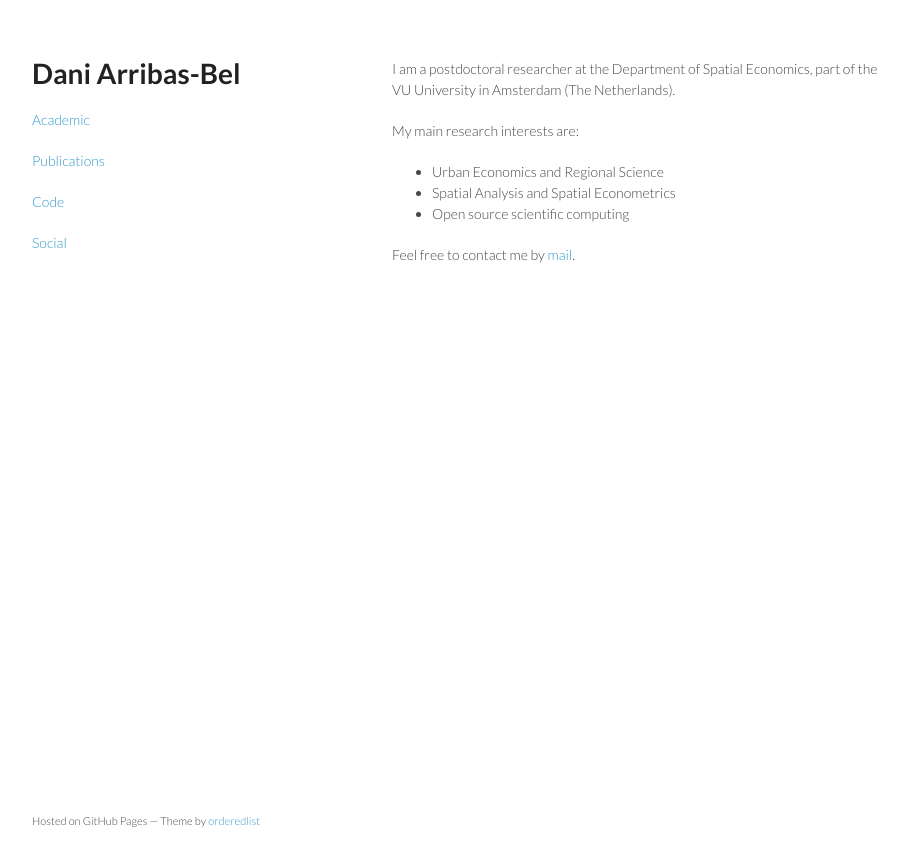
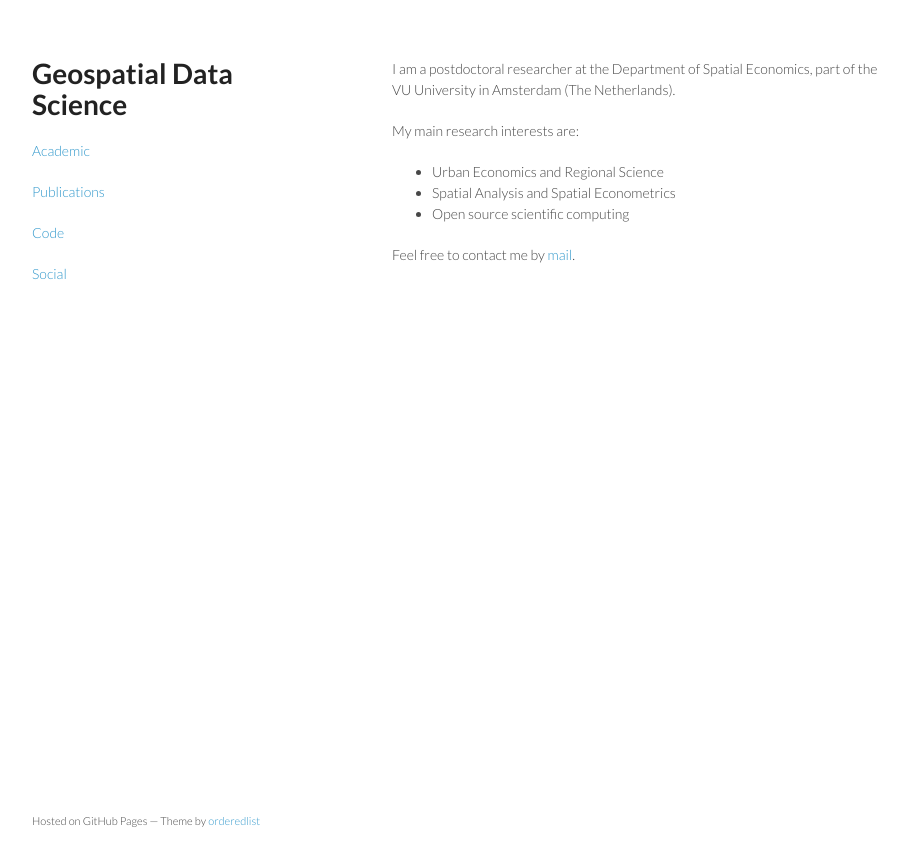
Before and after one commit to geo-datascience/geo-datascience.github.io, a Jekyll site: the page index_bu.html, which Jekyll copies as it is, in a window 1280 px wide. Shown: the top 866 px of the page, without its empty margins (178-1086 px from the left). Built offline with Jekyll 4.4.1, drawn with Linux system fonts in a browser that asks for light colours.

Commit message:
Update index_bu.html

```diff
--- a/index_bu.html
+++ b/index_bu.html
@@ -3,7 +3,7 @@
   <head>
     <meta charset="utf-8">
     <meta http-equiv="X-UA-Compatible" content="chrome=1">
-    <title>Dani Arribas-Bel by darribas</title>
+    <title>Geospatial Data Science</title>
 
     <link rel="stylesheet" href="stylesheets/styles.css">
     <link rel="stylesheet" href="stylesheets/pygment_trac.css">
@@ -15,7 +15,7 @@
   <body>
     <div class="wrapper">
       <header>
-        <h1>Dani Arribas-Bel</h1>
+        <h1>Geospatial Data Science</h1>
 
         <p class="view"><a href="academic.md">Academic</a></p>
 
```
